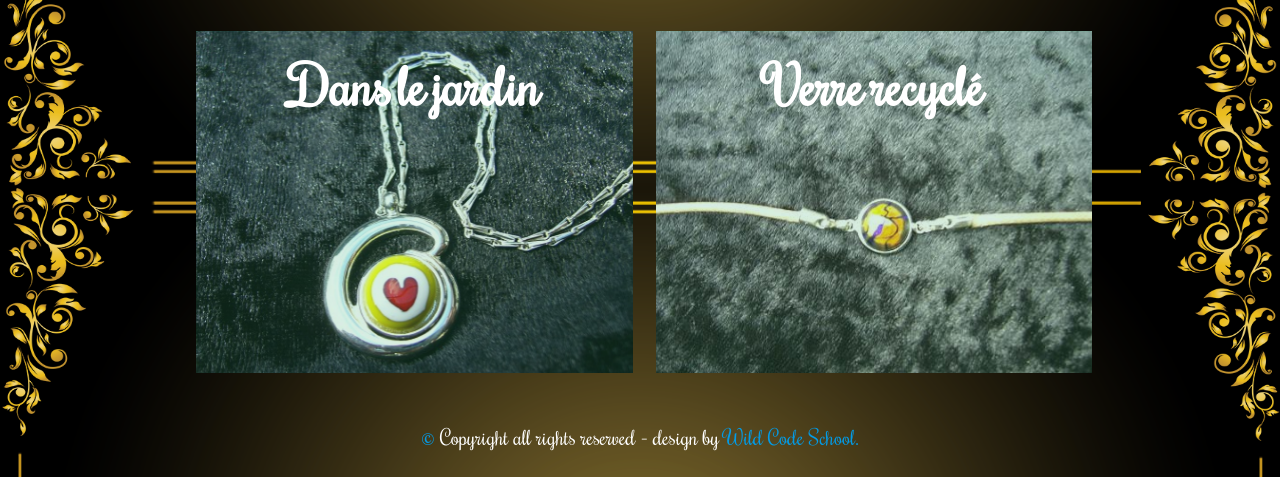
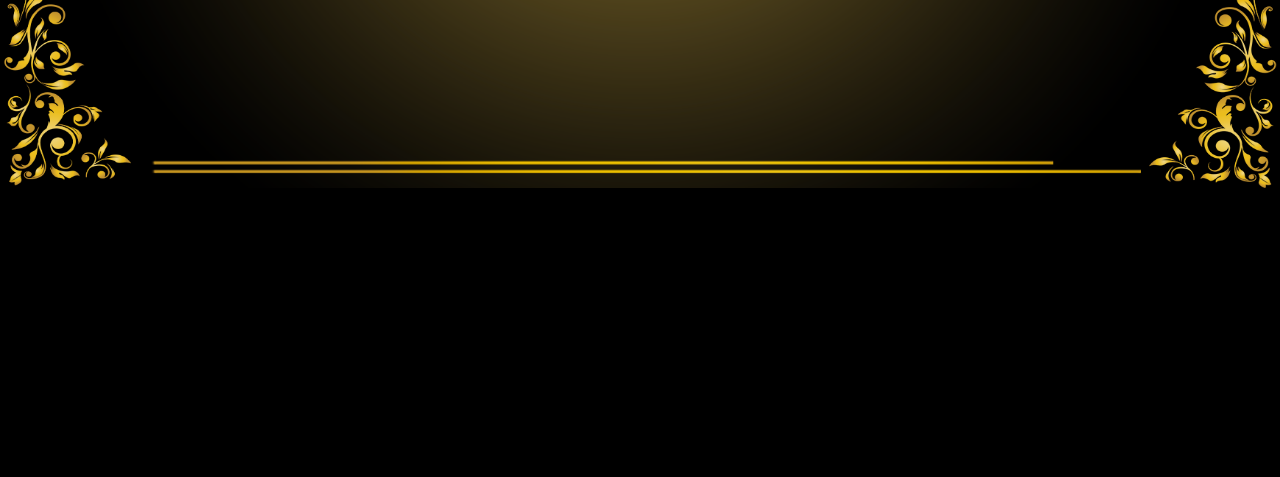
Before and after one commit to juliengrima/bleau_S2_2016_corinne_creation, a Symfony app: template src/CorinneBundle/Resources/views/User/mes_creations.html.twig in a window 1280 px wide. Shown: the part 612-1089 px from the top of the page. After the commit the page ends 800 px from the top, so only its background shows below. Run offline with Twig, Linux system fonts and the light colour scheme; the template is opened without the code that fills it, so the values that code supplies are empty; some libraries are stand-ins or nearby versions; some web fonts are replaced.

Commit message:
modif affichage

```diff
--- a/src/CorinneBundle/Resources/views/User/mes_creations.html.twig
+++ b/src/CorinneBundle/Resources/views/User/mes_creations.html.twig
@@ -2,52 +2,64 @@
 
 {% block body %}
 <div class="container">
+
     <div class="row">
+        {% for categorie in categories %}
         <div class="col s12 m6 l6 grid margin-grid">
             <figure class="effect-sarah" >
                 <img src="{{ asset('bundles/corinne/images/collier3.jpg') }}" alt="img13" class="img-hover"/>
                 <figcaption>
-                    <h2><span>Bijoux</span></h2>
-                    <p><a href="" class="lien">Colliers</a><br>
-                        <a href="" class="lien">Bracelets</a><br>
-                        <a href="" class="lien">Boucles d'oreilles</a><br>
-                        <a href="" class="lien">Bagues</a><br>
-                        <a href="" class="lien">Broches</a><br>
-                        <a href="" class="lien">Accessoires</a><br>
-                        <a href="" class="lien">Piercings</a></p>
+                    <h2><span> {{ categorie.nomcat }}</span> </h2>
+
+                    <ul>
+                            <li> </li>
+                    </ul>
+                    <p>
+
+                        {#<a href="" class="lien">Colliers</a><br>#}
+                        {#<a href="" class="lien">Bracelets</a><br>#}
+                        {#<a href="" class="lien">Boucles d'oreilles</a><br>#}
+                        {#<a href="" class="lien">Bagues</a><br>#}
+                        {#<a href="" class="lien">Broches</a><br>#}
+                        {#<a href="" class="lien">Accessoires</a><br>#}
+                        {#<a href="" class="lien">Piercings</a>#}
+
+                    </p>
                 </figcaption>
             </figure>
         </div>
-        <div class="col s12 m6 l6 grid margin-grid">
-            <figure class="effect-sarah">
-                <img src="{{ asset('bundles/corinne/images/vase1.jpg') }}" alt="img20" class="img-hover"/>
-                <figcaption>
-                    <h2><span>Art de la table</span></h2>
-                    <p class="lien"><a href="#" class="lien">Colliers</a><br>
-                </figcaption>
-            </figure>
-        </div>
+        {#<div class="col s12 m6 l6 grid margin-grid">#}
+            {#<figure class="effect-sarah">#}
+                {#<img src="{{ asset('bundles/corinne/images/vase1.jpg') }}" alt="img20" class="img-hover"/>#}
+                {#<figcaption>#}
+                    {#<h2><span>Art de la table</span></h2>#}
+                    {#<p class="lien"><a href="#" class="lien">Colliers</a><br>#}
+                {#</figcaption>#}
+            {#</figure>#}
+        {#</div>#}
+        {% endfor %}
     </div>
-    <div class="row">
-        <div class="col s12 m6 l6 grid margin-grid">
-            <figure class="effect-sarah" >
-                <img src="{{ asset('bundles/corinne/images/COEURfondblanc.jpg') }}" alt="img13" class="img-hover"/>
-                <figcaption>
-                    <h2><span>Dans le jardin</span></h2>
-                    <p class="lien"><a href=""class="lien">Colliers</a><br>
-                </figcaption>
-            </figure>
-        </div>
-        <div class="col s12 m6 l6 grid margin-grid">
-            <figure class="effect-sarah" >
-                <img src="{{ asset('bundles/corinne/images/bracelet.jpg') }}" alt="img20" class="img-hover"/>
-                <figcaption>
-                    <h2><span>Verre recyclé</span></h2>
-                    <p class="lien"><a href=""class="lien">Colliers</a><br>
-                </figcaption>
-            </figure>
-        </div>
-    </div>
+
+    {#<div class="row">#}
+        {#<div class="col s12 m6 l6 grid margin-grid">#}
+            {#<figure class="effect-sarah" >#}
+                {#<img src="{{ asset('bundles/corinne/images/COEURfondblanc.jpg') }}" alt="img13" class="img-hover"/>#}
+                {#<figcaption>#}
+                    {#<h2><span>Dans le jardin</span></h2>#}
+                    {#<p class="lien"><a href=""class="lien">Colliers</a><br>#}
+                {#</figcaption>#}
+            {#</figure>#}
+        {#</div>#}
+        {#<div class="col s12 m6 l6 grid margin-grid">#}
+            {#<figure class="effect-sarah" >#}
+                {#<img src="{{ asset('bundles/corinne/images/bracelet.jpg') }}" alt="img20" class="img-hover"/>#}
+                {#<figcaption>#}
+                    {#<h2><span>Verre recyclé</span></h2>#}
+                    {#<p class="lien"><a href=""class="lien">Colliers</a><br>#}
+                {#</figcaption>#}
+            {#</figure>#}
+        {#</div>#}
+    {#</div>#}
 </div>
 
 {% endblock %}
```
Also changed, not shown: src/CorinneBundle/Controller/DefaultController.php (+17 -6 lines).
